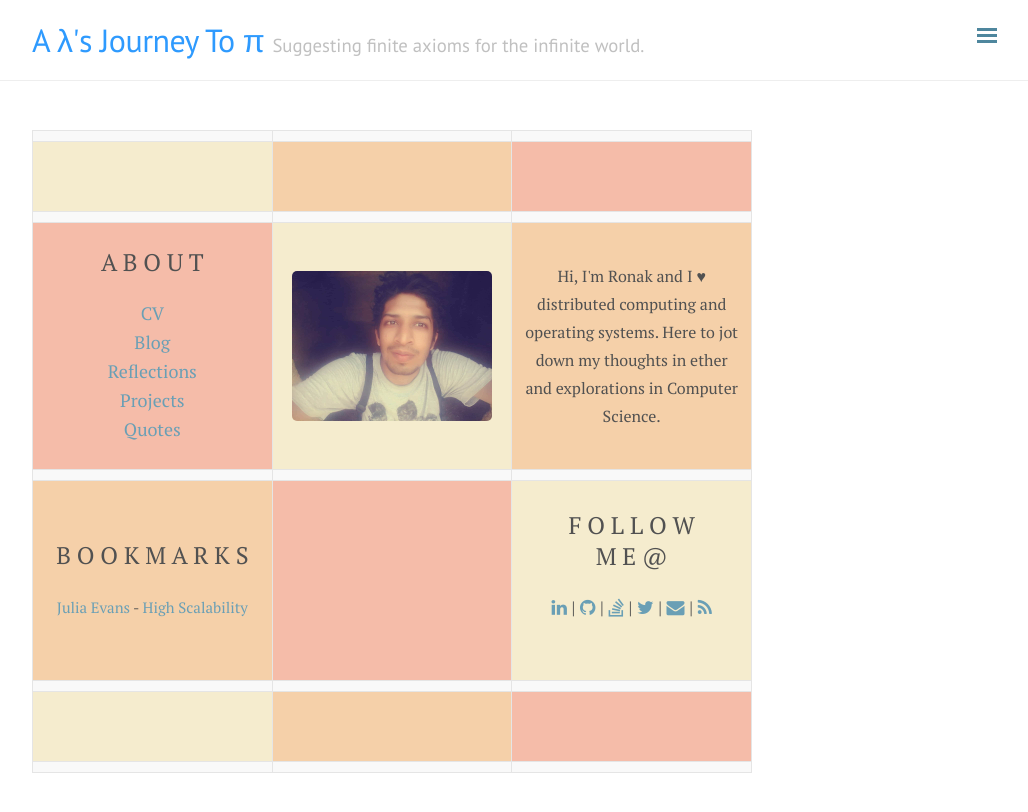
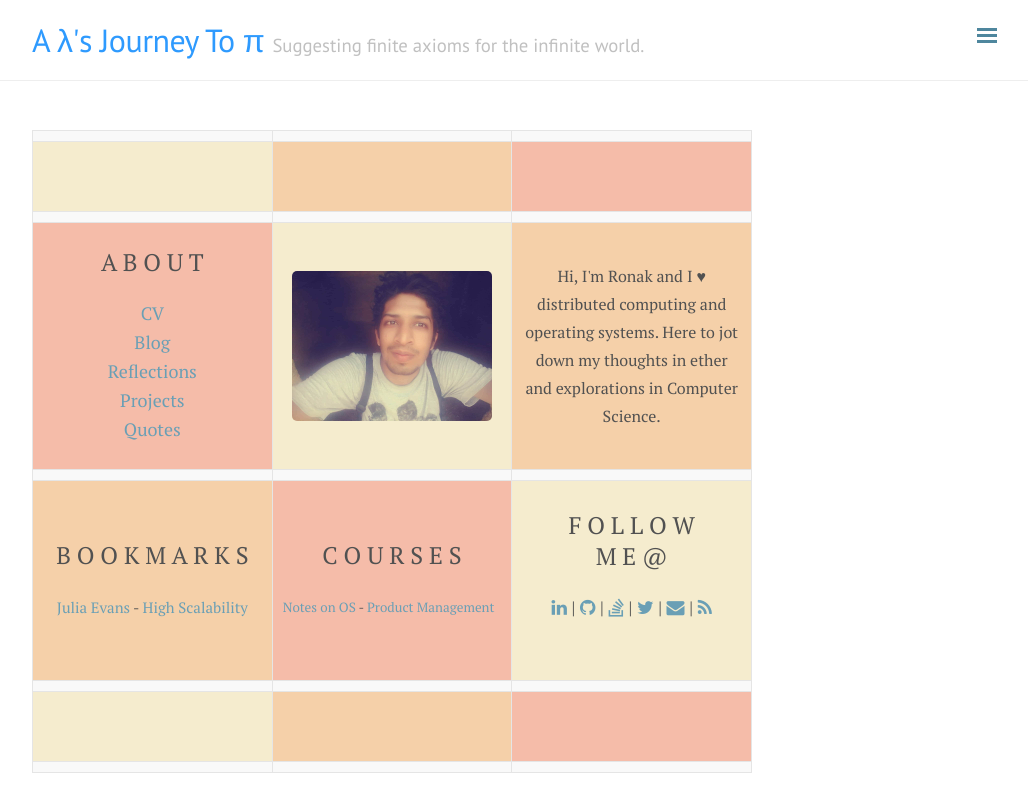
Before and after one commit to rarchk/rarchk.github.io, a Jekyll site: the page built from index.html, in a window 1280 px wide. Shown: the top 812 px of the page, without its empty margins (248-1276 px from the left). Built offline with Jekyll 4.4.1, drawn with Linux system fonts in a browser that asks for light colours; nearby versions of some CDN libraries; comment, search, counter and statistics services are not loaded.

Commit message:
Added Courses

```diff
--- a/index.html
+++ b/index.html
@@ -88,8 +88,13 @@ Hi, I'm Ronak and I &#9829; distributed computing and operating systems. Here to
 <td bgcolor=#F5BCA9  width=200 height=200>
 <p>
 <font size="5">
-<center>  </center>
+<center> C O U R S E S  </center>
 </font></p>
+<p>
+	<small>
+		<a href=/blog/NotesOnOS> Notes on OS </a> - <a href="/blog/NotesOnPM"> Product Management </a>
+	</small>
+</p>
 
 </td>
 
```
